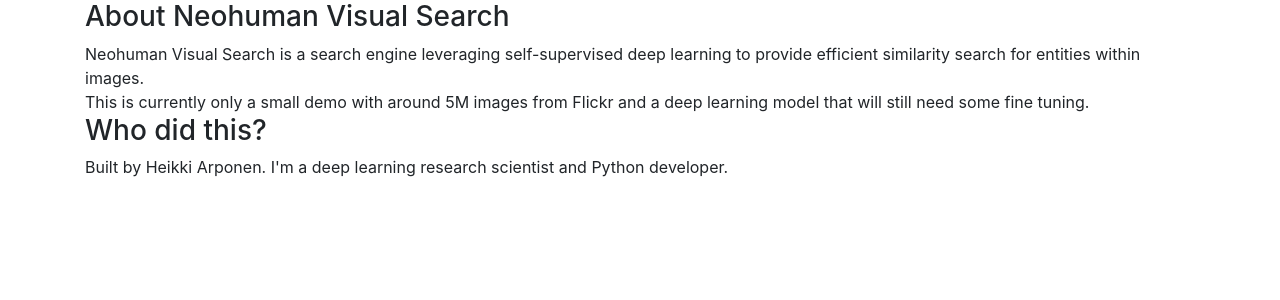
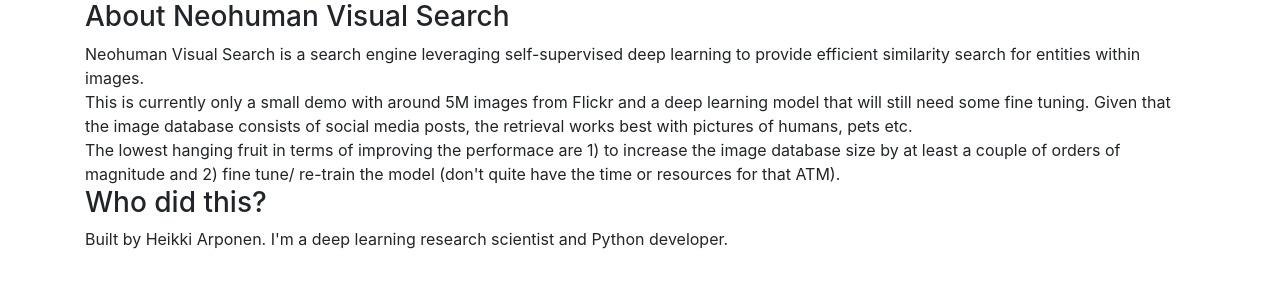
Before and after one commit to harpone/retrieval_app, a Flask app: template templates/about.html in a window 1280 px wide. Shown: the part 56-356 px from the top of the page. Run offline with Flask 2, Linux system fonts and the light colour scheme; the template is opened without the code that fills it, so the values that code supplies are empty; parts of the project's set-up code (start-up, migrations or seed data) failed here and were passed over; some libraries are stand-ins or nearby versions.

Commit message:
about page

```diff
--- a/templates/about.html
+++ b/templates/about.html
@@ -13,7 +13,11 @@
     search for entities within images.
     <br>
     This is currently only a small demo with around 5M images from Flickr and a deep learning model that will still need
-    some fine tuning.
+    some fine tuning. Given that the image database consists of social media posts, the retrieval works best with pictures
+    of humans, pets etc.
+    <br>
+    The lowest hanging fruit in terms of improving the performace are 1) to increase the image database size by at least a
+    couple of orders of magnitude and 2) fine tune/ re-train the model (don't quite have the time or resources for that ATM).
     <br>
     <h3>Who did this?</h3>
     Built by Heikki Arponen. I'm a deep learning research scientist and Python developer.
```
